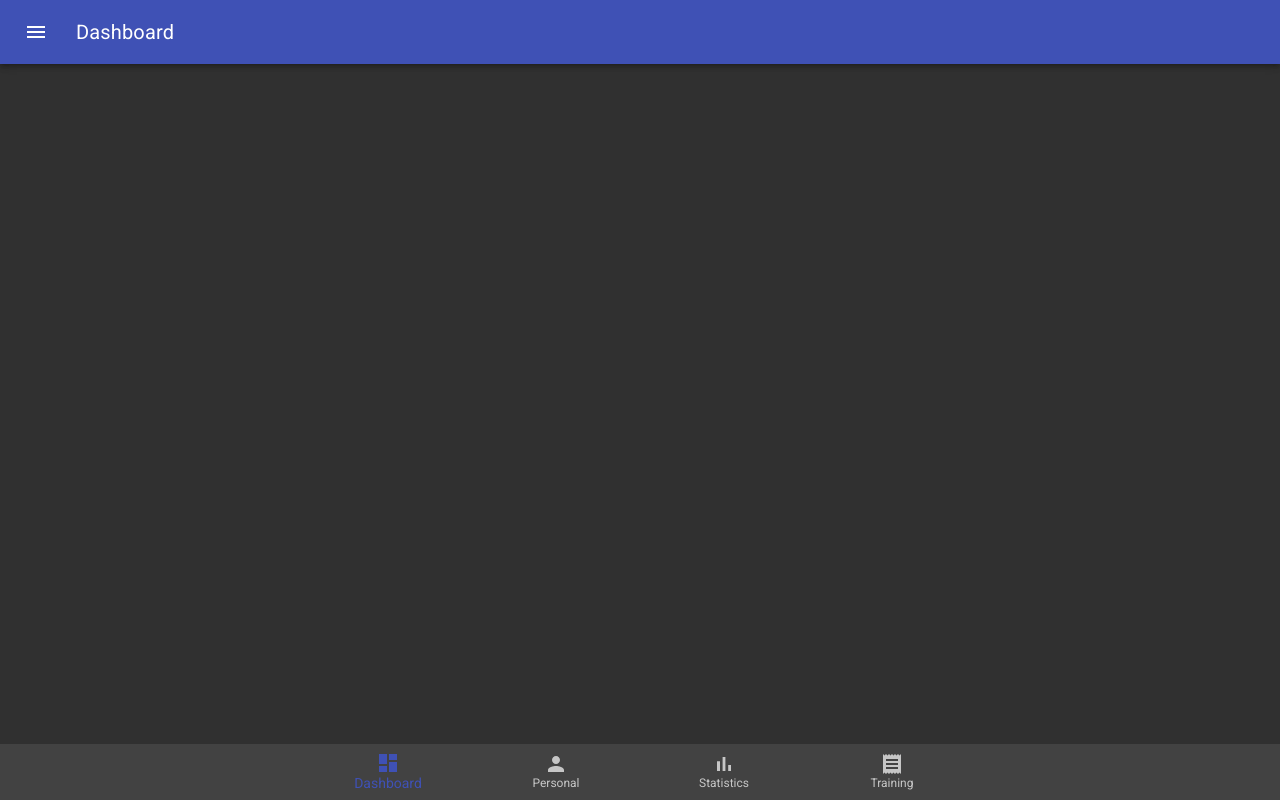
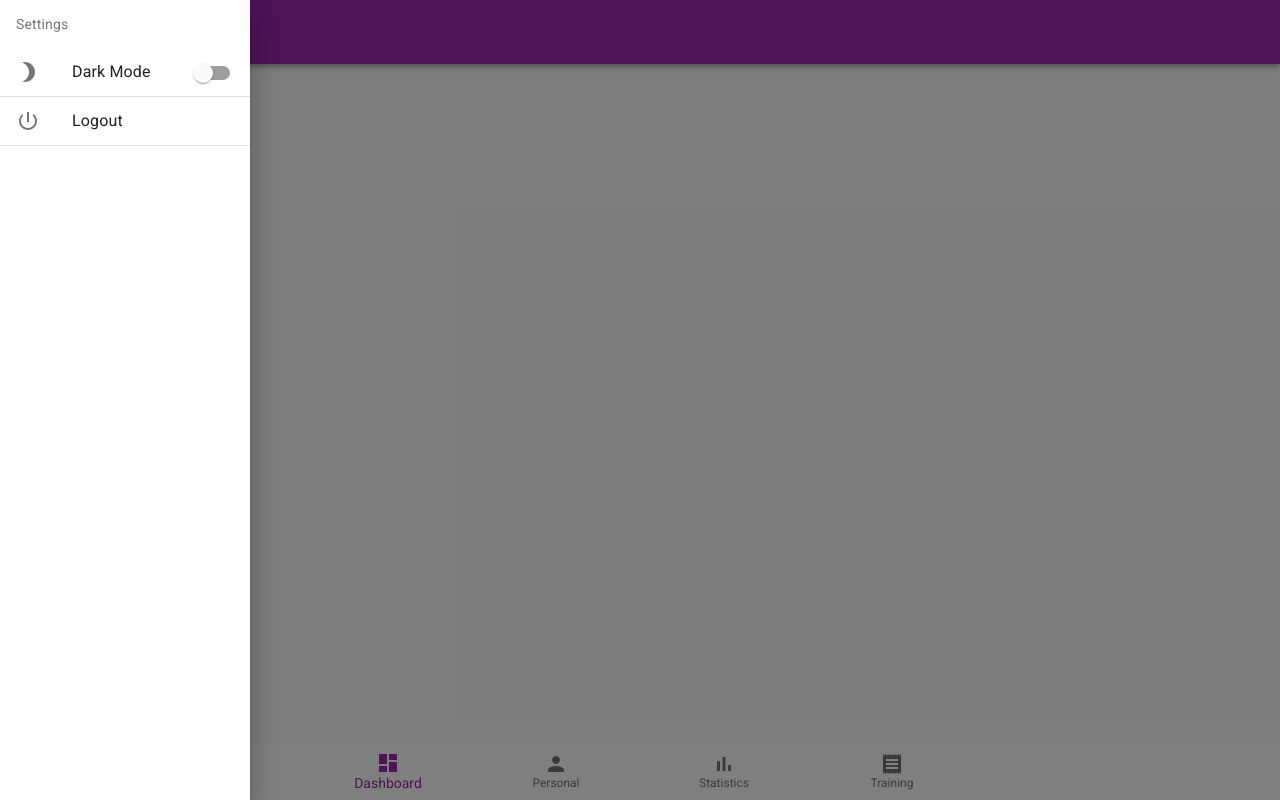
Before and after one commit to Giulianini/ASW-1920-GYMMY, a React (Create React App) app in the folder app/: page / in a window 1280 px wide. Both pictures are taken after a click on the button "menu". Built offline with nearby package versions, Linux system fonts and the light colour scheme.

Commit message:
Finished drawer and dark mode, to refactor with redux

```diff
--- a/app/src/App.js
+++ b/app/src/App.js
@@ -8,11 +8,7 @@ import {CssBaseline} from "@material-ui/core";
 function App() {
   return (
       <div className={"App"}>
-          <ThemeProvider theme={darkMode}>
-              {/* CssBaseline kickstart an elegant, consistent, and simple baseline to build upon. */}
-              <CssBaseline/>
               <User/>
-          </ThemeProvider>
       </div>
   );
 }
--- a/app/src/components/user/Header.js
+++ b/app/src/components/user/Header.js
@@ -22,7 +22,7 @@ function Header(props) {
             position={"sticky"}
         >
             <Toolbar>
-                <IconButton edge="start" className={classes.menuButton} color="inherit" aria-label="menu">
+                <IconButton edge="start" className={classes.menuButton} color="inherit" aria-label="menu" onClick={() => props.toggleDrawer(true)}>
                     <Menu/>
                 </IconButton>
                 <Typography variant="h6" className={classes.title}>
--- a/app/src/components/user/User.js
+++ b/app/src/components/user/User.js
@@ -6,7 +6,21 @@ import Statistics from "./statistics/Statistics";
 import Training from "./training/Training";
 import BottomBar from "./BottomBar";
 import Header from "./Header";
-import {Button, SwipeableDrawer} from "@material-ui/core";
+import {Divider, Switch as SwitchUI} from '@material-ui/core';
+import {PowerSettingsNew, Brightness3} from '@material-ui/icons'
+
+import {
+    Button,
+    CssBaseline,
+    FormControlLabel,
+    List,
+    ListItem,
+    ListItemIcon, ListItemSecondaryAction, ListItemText,
+    ListSubheader, makeStyles,
+    SwipeableDrawer
+} from "@material-ui/core";
+import {darkMode, theme} from "../../theme";
+import {ThemeProvider} from "@material-ui/core/styles";
 
 const routes = {
     dashboard: {
@@ -27,18 +41,54 @@ const routes = {
     },
 }
 
+const useStyles = makeStyles({
+    list: {
+        width: 250,
+    }
+});
+
 function User() {
     const [drawerIsOpen, setDrawerIsOpen] = useState(false)
+    const [localDarkMode, setLocalDarkMode] = useState(false)
+    const classes = useStyles()
+
+    const toggleDrawer = (state) => {
+        setDrawerIsOpen(state)
+    }
+
     return (
+        <ThemeProvider theme={localDarkMode ? darkMode : theme}>
+            {/* CssBaseline kickstart an elegant, consistent, and simple baseline to build upon. */}
+            <CssBaseline/>
             <Router>
-            <Header/>
+                <Header toggleDrawer={toggleDrawer}/>
                 <SwipeableDrawer
                     anchor={'left'}
                     open={drawerIsOpen}
-                onClose={() => {setDrawerIsOpen(false)}}
-                onOpen={() => {setDrawerIsOpen(true)}}
+                    onClose={() => {toggleDrawer(false)}}
+                    onOpen={() => {toggleDrawer(true)}}
                 >
-                <Button>Placeholder</Button>
+                    <List component={"nav"} subheader={<ListSubheader>Settings</ListSubheader>} className={classes.list}>
+                        <ListItem divider={true} alignItems={"center"}>
+                            <ListItemIcon>
+                                <Brightness3 />
+                            </ListItemIcon>
+                            <ListItemText id="switch-dark-mode" primary="Dark Mode" />
+                            <ListItemSecondaryAction>
+                                <SwitchUI
+                                    edge="end"
+                                    onChange={() => setLocalDarkMode(! localDarkMode)}
+                                    checked={localDarkMode}
+                                />
+                            </ListItemSecondaryAction>
+                        </ListItem>
+                        <ListItem button divider={true}>
+                            <ListItemIcon>
+                                <PowerSettingsNew />
+                            </ListItemIcon>
+                            <ListItemText id="switch-list-label-bluetooth" primary="Logout" />
+                        </ListItem>
+                    </List>
                 </SwipeableDrawer>
                 <Switch>
                     <Route path={`/${routes.dashboard.value}`} children={<Dashboard/>}/>
@@ -48,6 +98,7 @@ function User() {
                 </Switch>
                 <BottomBar tabs={routes}/>
             </Router>
+        </ThemeProvider>
     );
 }
 
--- a/app/src/index.js
+++ b/app/src/index.js
@@ -5,9 +5,9 @@ import App from './App';
 import reportWebVitals from './reportWebVitals';
 
 ReactDOM.render(
-  <React.StrictMode>
-    <App />
-  </React.StrictMode>,
+  //<React.StrictMode>
+    <App />,
+  //</React.StrictMode>,
   document.getElementById('root')
 );
 
```
Also changed, not shown: app/src/components/user/Drawer.js (added, +9 -0 lines). Lines whose indentation alone changed are shown as unchanged.
